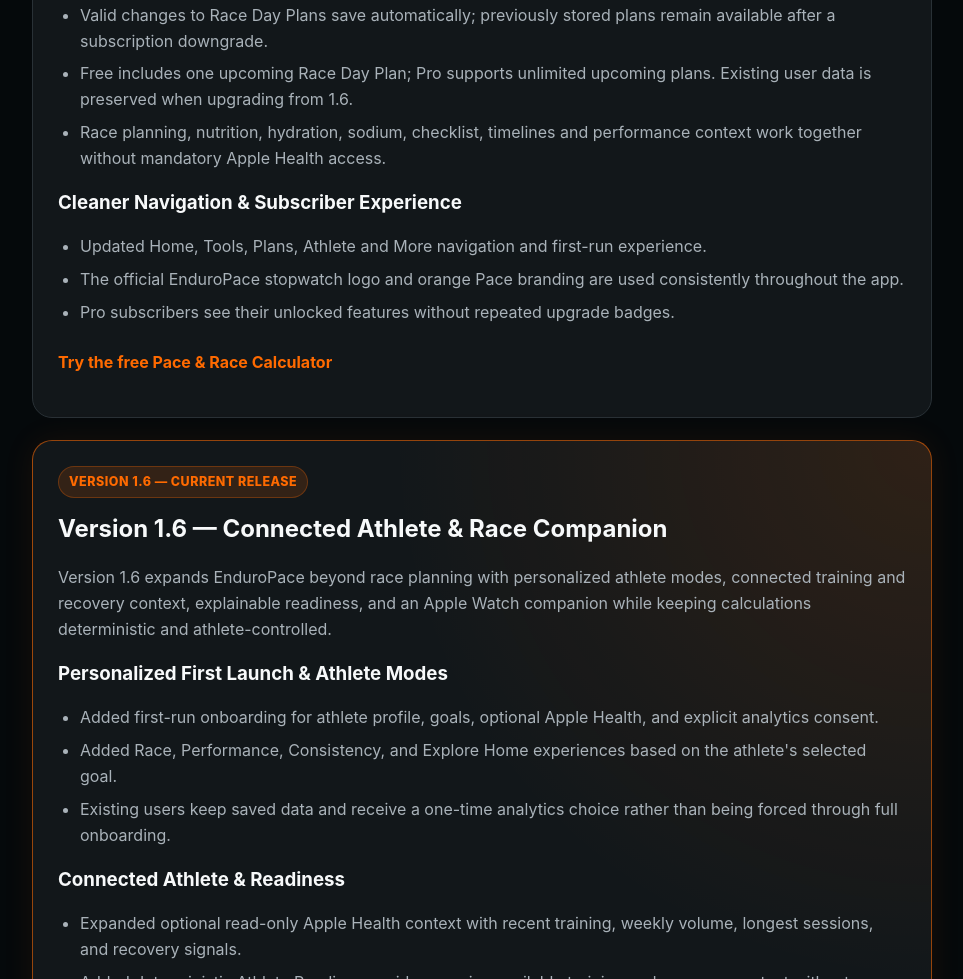
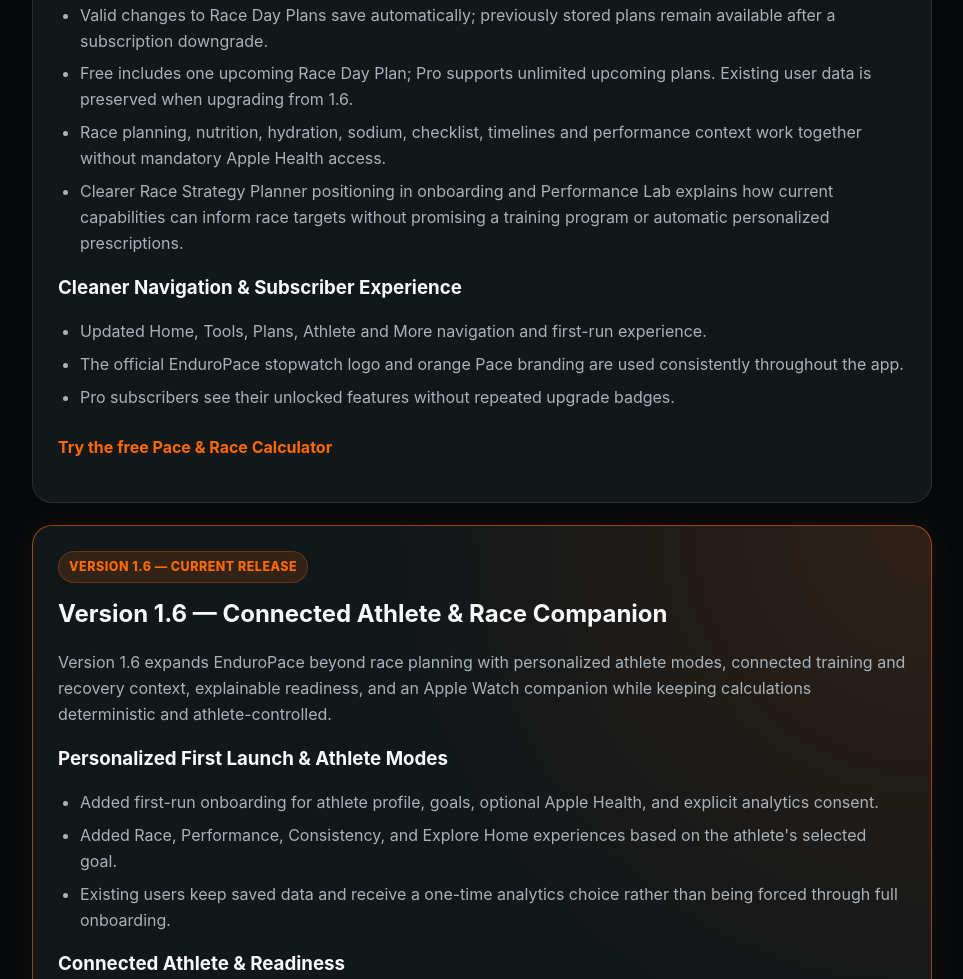
Before and after one commit to mmagriGH/enduropace-site, a plain HTML site: page release-notes.html in a window 1280 px wide. Shown: the part 756-1735 px from the top of the page, without its empty margins (158-1121 px from the left). Drawn offline with Linux system fonts and the light colour scheme.

Commit message:
Align EnduroPace preview website with race strategy positioning

```diff
--- a/release-notes.html
+++ b/release-notes.html
@@ -260,6 +260,7 @@
         <li>Valid changes to Race Day Plans save automatically; previously stored plans remain available after a subscription downgrade.</li>
         <li>Free includes one upcoming Race Day Plan; Pro supports unlimited upcoming plans. Existing user data is preserved when upgrading from 1.6.</li>
         <li>Race planning, nutrition, hydration, sodium, checklist, timelines and performance context work together without mandatory Apple Health access.</li>
+          <li>Clearer Race Strategy Planner positioning in onboarding and Performance Lab explains how current capabilities can inform race targets without promising a training program or automatic personalized prescriptions.</li>
       </ul>
       <h3>Cleaner Navigation &amp; Subscriber Experience</h3>
       <ul>
```
